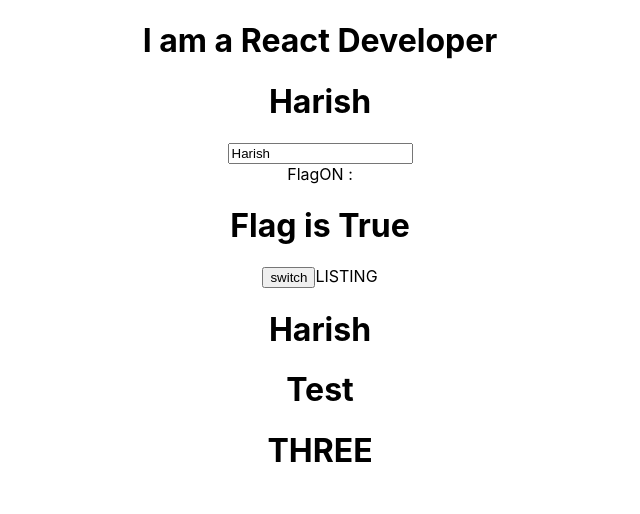
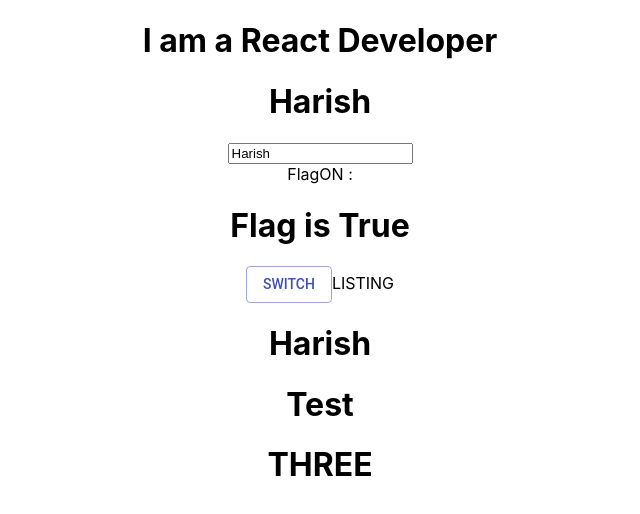
Before and after one commit to HarishRMaryada/FURA, a React (Create React App) app: page / in a window 1280 px wide. Shown: the top 514 px of the page, without its empty margins (320-960 px from the left). Built offline with nearby package versions, Linux system fonts and the light colour scheme.

Commit message:
Added styles - MaterialUI

```diff
--- a/package.json
+++ b/package.json
@@ -3,10 +3,11 @@
   "version": "0.1.0",
   "private": true,
   "dependencies": {
+    "@material-ui/core": "^3.2.2",
     "react": "^16.5.2",
     "react-dom": "^16.5.2",
     "react-scripts": "2.0.5"
-  },
+    },
   "scripts": {
     "start": "react-scripts start",
     "build": "react-scripts build",
--- a/src/App.jsx
+++ b/src/App.jsx
@@ -1,4 +1,10 @@
 import React, { Component } from 'react';
+
+//material ui css
+import Button from '@material-ui/core/Button';
+
+
+//css
 import './App.css';
 
 
@@ -8,15 +14,15 @@
 
 class App extends Component {
   state = {
-    Name:[{Data : "Harish"},{Data:"Test"},{Data:"THREE"}],
+    Name:[{id: 1 ,Data : "Harish"},{id :2,Data:"Test"},{id:3,Data:"THREE"}],
     flag:true,
     showall :true
   }
   switchHandler = (propertyName,flagvalue) =>{
     if(flagvalue)
-    this.setState({Name:[{Data:propertyName},{Data:"Test"}],flag:flagvalue})
+    this.setState({Name:[{id: 1 ,Data:propertyName},{id: 2 ,Data:"Test"}],flag:flagvalue})
     else
-    this.setState({Name:[{Data:ModuleA},{Data:"THREE"}],flag:flagvalue})
+    this.setState({Name:[{id: 1 ,Data:ModuleA},{id: 3 ,Data:"THREE"}],flag:flagvalue})
 
   }
   nameHandler  = (event) =>{
@@ -28,7 +34,6 @@
   }
 
   render() {
-
 
   let dataflag = null;
 
@@ -43,14 +48,18 @@
   {
       users = (
         <div>
-          {this.state.Name.map(name => {
-            return <h1>{name.Data}</h1>
+          {this.state.Name.map((name) => {
+            return <h1 key={name.id}>{name.Data}</h1>
           })}
         </div>
       )
   }
 
+
+
     return (
+
+
       <div className="App">
         <h1>I am a React Developer</h1>
          <PersonalData Name={this.state.Name[0].Data}
@@ -62,7 +71,7 @@
         {dataflag}
 
 
-        <button onClick = {() => this.switchHandler("NameTest",!this.state.flag)} >switch</button>
+        <Button variant="outlined" color="primary" onClick = {() => this.switchHandler("NameTest",!this.state.flag)} >switch</Button>
 
         LISTING
         {users}
```
Also changed, not shown: 1 other file (tests, documents, lock files or other folders).
